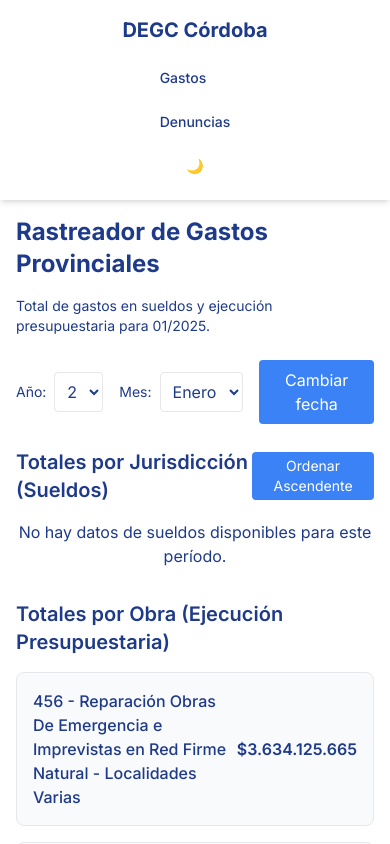
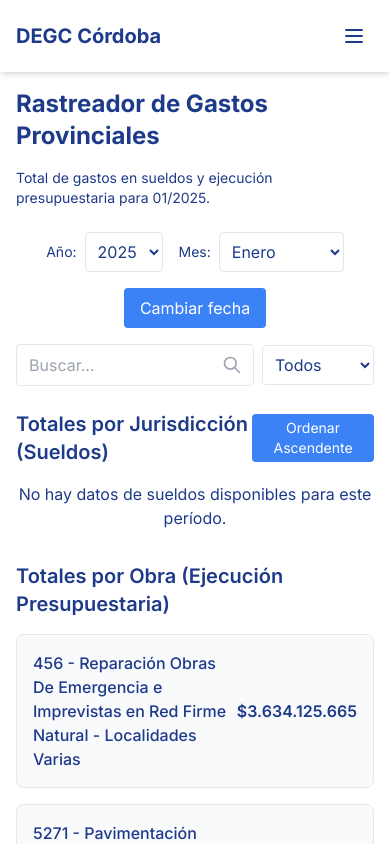
Before and after one commit to Nachobr/degc-cordoba, a Next.js app: page /gastos in a window 390 px wide. Shown: the top 844 px of the page. Built offline with nearby package versions, Linux system fonts and the light colour scheme.

Commit message:
feat:barra de busq+footer+respons

```diff
--- a/app/components/Footer.tsx
+++ b/app/components/Footer.tsx
@@ -2,7 +2,11 @@
 export default function Footer() {
     return (
       <footer className="bg-blue-800 text-white p-4 text-center">
-        <p>&copy; 2025 Departamento de Eficiencia Gubernamental de Córdoba. Todos los derechos reservados.</p>
+        <p className="mb-2">&copy; 2025 Departamento de Eficiencia Gubernamental de Córdoba. Todos los derechos reservados.</p>
+        <p className="text-sm opacity-80">
+          Este sitio no es oficial. Los datos son obtenidos del Portal de Transparencia de la Provincia de Córdoba
+          y se presentan con fines informativos.
+        </p>
       </footer>
     );
   }
--- a/app/components/Navbar.tsx
+++ b/app/components/Navbar.tsx
@@ -1,18 +1,46 @@
 "use client";
 import Link from 'next/link';
 import { useTheme } from '@/app/components/ThemeProvider';
+import { useState } from 'react';
 
 export default function Navbar() {
   const { theme, toggleTheme } = useTheme();
+  const [isMenuOpen, setIsMenuOpen] = useState(false);
+
+  const toggleMenu = () => {
+    setIsMenuOpen(!isMenuOpen);
+  };
+
   return (
     <nav className="bg-white dark:bg-gray-800 shadow-md p-4 md:px-6 lg:px-8">
-      <div className="container mx-auto flex flex-col sm:flex-row justify-between items-center">
-        <div className="flex items-center mb-4 sm:mb-0">
+      <div className="container mx-auto flex justify-between items-center">
+        <div className="flex items-center">
           <Link href="/" className="text-xl font-bold text-blue-900 dark:text-white hover:text-blue-700 dark:hover:text-blue-300">
             DEGC Córdoba
           </Link>
         </div>
-        <div className="flex flex-col sm:flex-row space-y-2 sm:space-y-0 sm:space-x-4">
+
+        {/* Mobile menu button */}
+        <div className="sm:hidden">
+          <button
+            onClick={toggleMenu}
+            className="text-blue-900 dark:text-white p-2"
+            aria-label="Toggle menu"
+          >
+            {isMenuOpen ? (
+              <svg xmlns="http://www.w3.org/2000/svg" className="h-6 w-6" fill="none" viewBox="0 0 24 24" stroke="currentColor">
+                <path strokeLinecap="round" strokeLinejoin="round" strokeWidth={2} d="M6 18L18 6M6 6l12 12" />
+              </svg>
+            ) : (
+              <svg xmlns="http://www.w3.org/2000/svg" className="h-6 w-6" fill="none" viewBox="0 0 24 24" stroke="currentColor">
+                <path strokeLinecap="round" strokeLinejoin="round" strokeWidth={2} d="M4 6h16M4 12h16M4 18h16" />
+              </svg>
+            )}
+          </button>
+        </div>
+
+        {/* Desktop menu */}
+        <div className="hidden sm:flex space-x-4">
           <Link href="/gastos" className="text-blue-900 dark:text-white hover:text-blue-700 dark:hover:text-blue-300 px-3 py-2 rounded-md text-sm font-medium">
             Gastos
           </Link>
@@ -29,6 +57,36 @@ export default function Navbar() {
           </button>
         </div>
       </div>
+
+      {/* Mobile menu, show/hide based on menu state */}
+      <div className={`${isMenuOpen ? 'block' : 'hidden'} sm:hidden`}>
+        <div className="px-2 pt-2 pb-3 space-y-1">
+          <Link
+            href="/gastos"
+            className="block text-blue-900 dark:text-white hover:text-blue-700 dark:hover:text-blue-300 px-3 py-2 rounded-md text-base font-medium"
+            onClick={() => setIsMenuOpen(false)}
+          >
+            Gastos
+          </Link>
+          <Link
+            href="/denuncias"
+            className="block text-blue-900 dark:text-white hover:text-blue-700 dark:hover:text-blue-300 px-3 py-2 rounded-md text-base font-medium"
+            onClick={() => setIsMenuOpen(false)}
+          >
+            Denuncias
+          </Link>
+          <button
+            onClick={() => {
+              toggleTheme();
+              setIsMenuOpen(false);
+            }}
+            className="w-full text-left text-blue-900 dark:text-white hover:text-blue-700 dark:hover:text-blue-300 px-3 py-2 rounded-md text-base font-medium"
+            aria-label="Toggle theme"
+          >
+            {theme === 'dark' ? '🌞 Modo Claro' : '🌙 Modo Oscuro'}
+          </button>
+        </div>
+      </div>
     </nav>
   );
 }
--- a/app/gastos/[jurisdiccion]/page.tsx
+++ b/app/gastos/[jurisdiccion]/page.tsx
@@ -21,6 +21,7 @@ interface SpendingDataItem {
 export default function JurisdiccionDetail({ params }: { params: { jurisdiccion: string } }) {
   // Add this with other state declarations at the top
   const [showScrollButton, setShowScrollButton] = useState(false);
+  const [searchTerm, setSearchTerm] = useState("");
 
   // Add this with other useEffect hooks
   useEffect(() => {
@@ -122,6 +123,10 @@ export default function JurisdiccionDetail({ params }: { params: { jurisdiccion:
     );
   }
 
+  function handleSearchChange(event: React.ChangeEvent<HTMLInputElement>): void {
+    setSearchTerm(event.target.value);
+  }
+
   return (
     <div className="min-h-screen flex flex-col bg-white dark:bg-gray-900 text-blue-900 dark:text-white">
       <Navbar />
@@ -132,6 +137,33 @@ export default function JurisdiccionDetail({ params }: { params: { jurisdiccion:
         <p className="mb-6 text-sm md:text-base text-blue-900 dark:text-white">
           Desglose de sueldos para {month}/{year}.
         </p>
+
+        {/* Add search bar */}
+        <div className="max-w-md mx-auto mb-6">
+          <div className="relative">
+            <input
+              type="text"
+              placeholder="Buscar por unidad, cargo..."
+              value={searchTerm}
+              onChange={handleSearchChange}
+              className="w-full p-2 pl-3 pr-10 border dark:border-gray-600 rounded bg-white dark:bg-gray-700 text-blue-900 dark:text-white"
+            />
+            <svg
+              xmlns="http://www.w3.org/2000/svg"
+              className="h-5 w-5 absolute right-3 top-1/2 transform -translate-y-1/2 text-gray-400"
+              fill="none"
+              viewBox="0 0 24 24"
+              stroke="currentColor"
+            >
+              <path
+                strokeLinecap="round"
+                strokeLinejoin="round"
+                strokeWidth={2}
+                d="M21 21l-6-6m2-5a7 7 0 11-14 0 7 7 0 0114 0z"
+              />
+            </svg>
+          </div>
+        </div>
 
         <div className="flex justify-between items-center mb-4">
           <button
@@ -162,7 +194,13 @@ export default function JurisdiccionDetail({ params }: { params: { jurisdiccion:
                 </tr>
               </thead>
               <tbody>
-                {spendingData.map((item, index) => (
+                {spendingData
+                  .filter(item =>
+                    item.unidadOrganigrama.toLowerCase().includes(searchTerm.toLowerCase()) ||
+                    item.unidadSuperior.toLowerCase().includes(searchTerm.toLowerCase()) ||
+                    item.cargo.toLowerCase().includes(searchTerm.toLowerCase())
+                  )
+                  .map((item, index) => (
                   <tr key={index} className="hover:bg-gray-50 dark:hover:bg-gray-800">
                     <td className="p-2 border dark:border-gray-600">{item.unidadOrganigrama}</td>
                     <td className="p-2 border dark:border-gray-600 hidden md:table-cell">{item.unidadSuperior}</td>
@@ -178,6 +216,17 @@ export default function JurisdiccionDetail({ params }: { params: { jurisdiccion:
                 ))}
               </tbody>
             </table>
+
+            {/* Show message when no results found */}
+            {spendingData.filter(item =>
+              item.unidadOrganigrama.toLowerCase().includes(searchTerm.toLowerCase()) ||
+              item.unidadSuperior.toLowerCase().includes(searchTerm.toLowerCase()) ||
+              item.cargo.toLowerCase().includes(searchTerm.toLowerCase())
+            ).length === 0 && (
+              <p className="text-center py-4 text-blue-900 dark:text-white">
+                No se encontraron resultados para la búsqueda.
+              </p>
+            )}
           </div>
         </div>
       </main>
--- a/app/gastos/page.tsx
+++ b/app/gastos/page.tsx
@@ -52,6 +52,13 @@ export default function Gastos() {
   const [month, setMonth] = useState("01");
   const [sortOrder, setSortOrder] = useState<"desc" | "asc">("desc");
   const [showScrollButton, setShowScrollButton] = useState(false);
+  // Nuevos estados para la búsqueda
+  const [searchTerm, setSearchTerm] = useState("");
+  const [searchCategory, setSearchCategory] = useState("all");
+  // Estados para datos filtrados
+  const [filteredSpendingData, setFilteredSpendingData] = useState<SpendingDataItem[]>([]);
+  const [filteredExecutionData, setFilteredExecutionData] = useState<ExecutionDataItem[]>([]);
+
   const router = useRouter();
   const searchParams = useSearchParams();
 
@@ -81,6 +88,16 @@ export default function Gastos() {
     router.push(`/gastos?year=${selectedYear}`);
   };
 
+  // Nuevo: manejar el cambio en la búsqueda
+  const handleSearchChange = (e: React.ChangeEvent<HTMLInputElement>) => {
+    setSearchTerm(e.target.value);
+  };
+
+  // Nuevo: manejar el cambio en la categoría de búsqueda
+  const handleCategoryChange = (e: React.ChangeEvent<HTMLSelectElement>) => {
+    setSearchCategory(e.target.value);
+  };
+
   useEffect(() => {
     setSelectedYear(urlYear);
     setYear(urlYear);
@@ -92,6 +109,7 @@ export default function Gastos() {
         ? sueldosData.filter((item) => String(item.year) === year && item.month === month)
         : [];
       setSpendingData(filteredSueldos);
+      setFilteredSpendingData(filteredSueldos);
 
       const filteredExecutions = Array.isArray(executionsData)
         ? executionsData.filter((item) => String(item.year) === year)
@@ -111,6 +129,7 @@ export default function Gastos() {
         };
       });
       setExecutionData(enrichedExecutions);
+      setFilteredExecutionData(enrichedExecutions);
 
       setLoading(false);
     } catch (err) {
@@ -120,7 +139,45 @@ export default function Gastos() {
     }
   }, [year, month]); // This effect now depends on the confirmed year/month
 
-  const groupedByJurisdiccionSueldos = spendingData.reduce((acc, item) => {
+  // Nuevo: efecto para filtrar datos según el término de búsqueda
+  useEffect(() => {
+    if (searchTerm.trim() === "") {
+      setFilteredSpendingData(spendingData);
+      setFilteredExecutionData(executionData);
+      return;
+    }
+
+    const term = searchTerm.toLowerCase();
+
+    // Filtrar datos de sueldos si la categoría es "all" o "sueldos"
+    if (searchCategory === "all" || searchCategory === "sueldos") {
+      const filtered = spendingData.filter(item =>
+        item.jurisdiccion.toLowerCase().includes(term) ||
+        item.unidadOrganigrama.toLowerCase().includes(term) ||
+        item.cargo.toLowerCase().includes(term)
+      );
+      setFilteredSpendingData(filtered);
+    } else {
+      // Si la categoría es "ejecucion", no mostrar resultados de sueldos
+      setFilteredSpendingData([]);
+    }
+
+    // Filtrar datos de ejecución si la categoría es "all" o "ejecucion"
+    if (searchCategory === "all" || searchCategory === "ejecucion") {
+      const filtered = executionData.filter(item =>
+        item.obra.toLowerCase().includes(term) ||
+        item.programa.toLowerCase().includes(term) ||
+        item.jurisdiccion.toLowerCase().includes(term) ||
+        item.beneficiario.toLowerCase().includes(term)
+      );
+      setFilteredExecutionData(filtered);
+    } else {
+      // Si la categoría es "sueldos", no mostrar resultados de ejecución
+      setFilteredExecutionData([]);
+    }
+  }, [searchTerm, searchCategory, spendingData, executionData]);
+
+  const groupedByJurisdiccionSueldos = filteredSpendingData.reduce((acc, item) => {
     if (!acc[item.jurisdiccion]) {
       acc[item.jurisdiccion] = { items: [], totalMontoBruto: 0 };
     }
@@ -140,7 +197,7 @@ export default function Gastos() {
       .reduce((sum, item) => sum + item.montoBruto, 0)
     : 0;
 
-  const groupedByObraExecutions = executionData.reduce((acc, item) => {
+  const groupedByObraExecutions = filteredExecutionData.reduce((acc, item) => {
     if (!acc[item.obra]) {
       acc[item.obra] = { items: [], totalMonto: 0, idObra: item.idObra };
     }
@@ -208,8 +265,9 @@ export default function Gastos() {
           Total de gastos en sueldos y ejecución presupuestaria para {month}/{year}.
         </p>
 
-        <div className="mb-6 flex flex-col sm:flex-row gap-4 sm:gap-6 items-end">
-          <div className="flex items-center gap-4">
+        <div className="mb-6 flex flex-col gap-4">
+          {/* Date selection controls */}
+          <div className="flex flex-wrap items-center gap-4 justify-center">
             <div className="flex items-center">
               <label htmlFor="year" className="mr-2 text-sm md:text-base text-blue-900 dark:text-white">
                 Año:
@@ -256,6 +314,42 @@ export default function Gastos() {
               Cambiar fecha
             </button>
           </div>
+
+          {/* Search bar - now centered */}
+          <div className="flex items-center gap-2 max-w-md mx-auto w-full">
+            <div className="relative flex-1">
+              <input
+                type="text"
+                placeholder="Buscar..."
+                value={searchTerm}
+                onChange={handleSearchChange}
+                className="w-full p-2 pl-3 pr-10 border dark:border-gray-600 rounded bg-white dark:bg-gray-700 text-blue-900 dark:text-white"
+              />
+              <svg
+                xmlns="http://www.w3.org/2000/svg"
+                className="h-5 w-5 absolute right-3 top-1/2 transform -translate-y-1/2 text-gray-400"
+                fill="none"
+                viewBox="0 0 24 24"
+                stroke="currentColor"
+              >
+                <path
+                  strokeLinecap="round"
+                  strokeLinejoin="round"
+                  strokeWidth={2}
+                  d="M21 21l-6-6m2-5a7 7 0 11-14 0 7 7 0 0114 0z"
+                />
+              </svg>
+            </div>
+            <select
+              value={searchCategory}
+              onChange={handleCategoryChange}
+              className="p-2 border dark:border-gray-600 rounded bg-white dark:bg-gray-700 text-blue-900 dark:text-white"
+            >
+              <option value="all">Todos</option>
+              <option value="sueldos">Sueldos</option>
+              <option value="ejecucion">Ejecución</option>
+            </select>
+          </div>
         </div>
 
         <div className="mb-8">
@@ -270,7 +364,11 @@ export default function Gastos() {
               Ordenar {sortOrder === "desc" ? "Ascendente" : "Descendente"}
             </button>
           </div>
-          {spendingData.length === 0 ? (
+          {searchTerm && sortedJurisdiccionesSueldos.length === 0 && searchCategory !== "ejecucion" ? (
+            <p className="text-center text-blue-900 dark:text-white">
+              No se encontraron resultados para la búsqueda en sueldos.
+            </p>
+          ) : filteredSpendingData.length === 0 && !searchTerm ? (
             <p className="text-center text-blue-900 dark:text-white">
               No hay datos de sueldos disponibles para este período.
             </p>
@@ -292,14 +390,20 @@ export default function Gastos() {
                   </span>
                 </li>
               ))}
+              {sortedJurisdiccionesSueldos.length > 0 && (
+                <>
                   <li className="border rounded-lg p-4 bg-blue-100 dark:bg-blue-900 flex justify-between items-center font-bold">
-                <span>Total Mensual (Sueldos)</span>
+                    <span>{searchTerm ? "Total Filtrado (Sueldos)" : "Total Mensual (Sueldos)"}</span>
                     <span>${totalGeneralSueldos.toLocaleString("es-AR")}</span>
                   </li>
+                  {!searchTerm && (
                     <li className="border rounded-lg p-4 bg-green-100 dark:bg-green-900 flex justify-between items-center font-bold">
                       <span>{yearlyTotalLabel} (Sueldos)</span>
                       <span>${yearlyPartialTotalSueldos.toLocaleString("es-AR")}</span>
                     </li>
+                  )}
+                </>
+              )}
             </ul>
           )}
         </div>
@@ -310,36 +414,46 @@ export default function Gastos() {
               Totales por Obra (Ejecución Presupuestaria)
             </h2>
           </div>
-          {executionData.length === 0 ? (
+          {searchTerm && sortedObrasExecutions.length === 0 && searchCategory !== "sueldos" ? (
+            <p className="text-center text-blue-900 dark:text-white">
+              No se encontraron resultados para la búsqueda en ejecución presupuestaria.
+            </p>
+          ) : filteredExecutionData.length === 0 && !searchTerm ? (
             <p className="text-center text-blue-900 dark:text-white">
               No hay datos de ejecución presupuestaria disponibles para este año.
             </p>
           ) : (
             <ul className="space-y-4">
               {sortedObrasExecutions.map(([obra, { totalMonto, idObra }]) => (
-                <li
+                <Link
                   key={obra}
-                  className="border dark:border-gray-700 rounded-lg p-4 bg-gray-50 dark:bg-gray-800 hover:bg-gray-100 dark:hover:bg-gray-700 flex justify-between items-center"
+                  href={`/gastos/obra/${idObra}?year=${year}`}
+                  className="block"
                 >
-                  <Link
-                    href={`/gastos/obra/${idObra}?year=${year}`}
-                    className="font-medium text-blue-900 dark:text-white hover:underline"
-                  >
+                  <li className="border dark:border-gray-700 rounded-lg p-4 bg-gray-50 dark:bg-gray-800 hover:bg-gray-100 dark:hover:bg-gray-700 flex justify-between items-center">
+                    <span className="font-medium text-blue-900 dark:text-white">
                       {obra}
-                  </Link>
+                    </span>
                     <span className="font-semibold text-blue-900 dark:text-white">
                       ${totalMonto.toLocaleString("es-AR")}
                     </span>
                   </li>
+                </Link>
               ))}
+              {sortedObrasExecutions.length > 0 && (
+                <>
                   <li className="border rounded-lg p-4 bg-blue-100 dark:bg-blue-900 flex justify-between items-center font-bold">
-                <span>Total Ejecución ({year})</span>
+                    <span>{searchTerm ? "Total Filtrado (Ejecución)" : `Total Ejecución (${year})`}</span>
                     <span>${totalGeneralExecutions.toLocaleString("es-AR")}</span>
                   </li>
+                  {!searchTerm && (
                     <li className="border rounded-lg p-4 bg-green-100 dark:bg-green-900 flex justify-between items-center font-bold">
                       <span>Total Anual ({year})</span>
                       <span>${yearlyTotalExecutions.toLocaleString("es-AR")}</span>
                     </li>
+                  )}
+                </>
+              )}
             </ul>
           )}
         </div>
```
Lines whose indentation alone changed are shown as unchanged.
